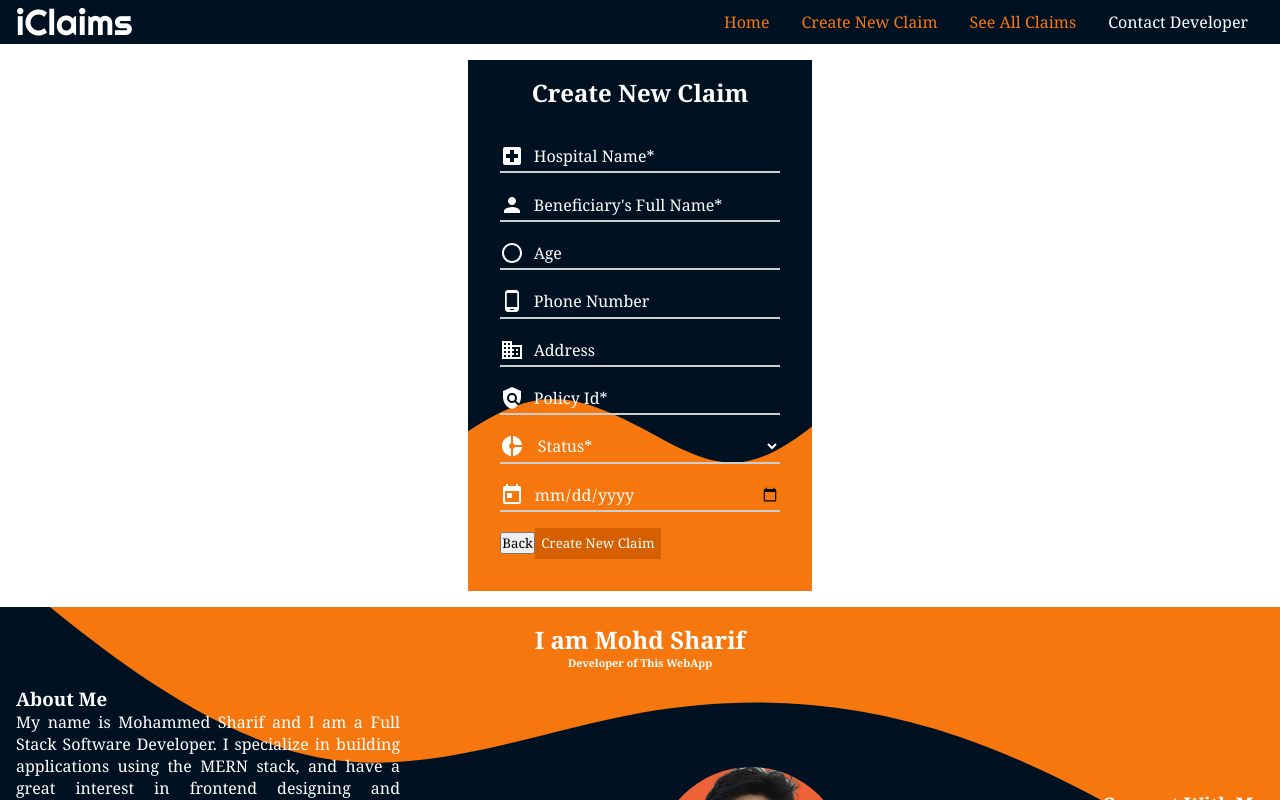
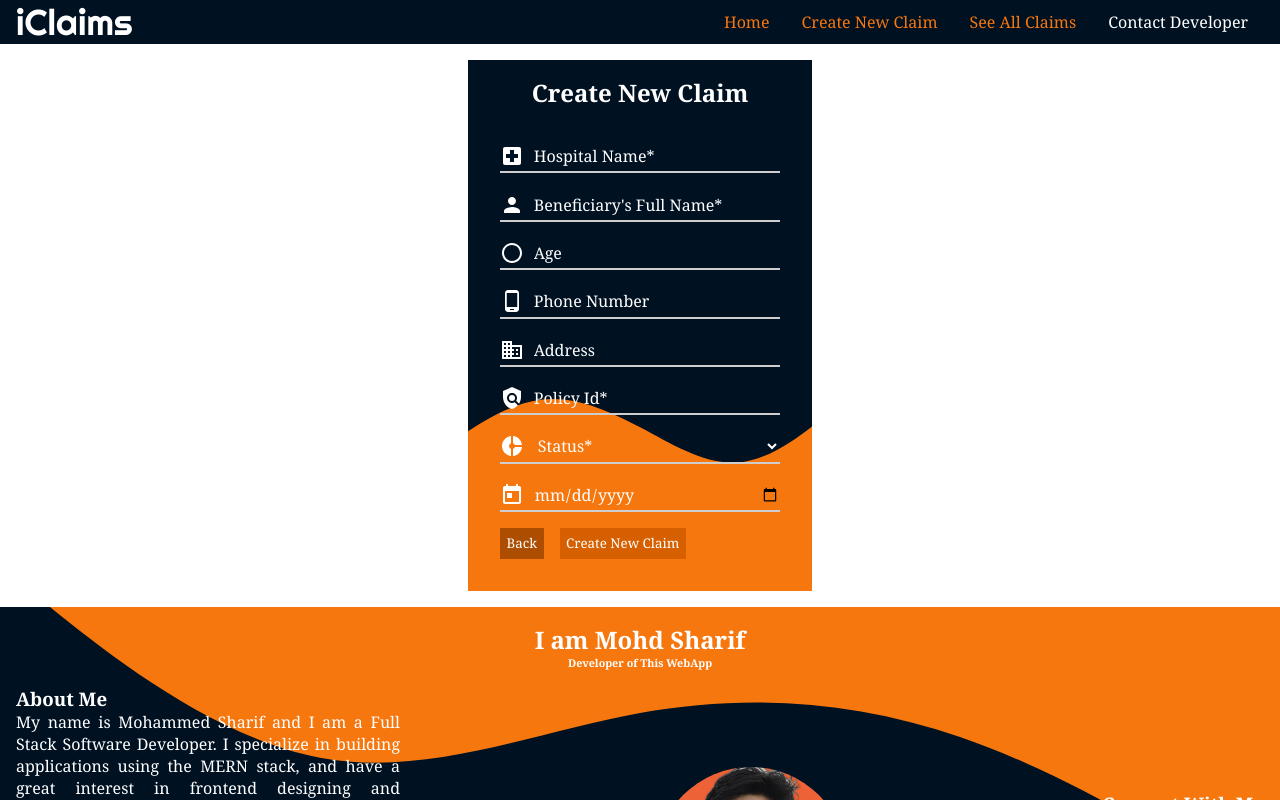
Before and after one commit to shaarifg/iclaims, a React (Create React App) app in the folder client/: page /create-claim in a window 1280 px wide. Shown: the top 800 px of the page. Built offline with nearby package versions, Linux system fonts and the light colour scheme.

Commit message:
added Back Button CSS

```diff
--- a/client/src/pages/claim/assets/createClaim.css
+++ b/client/src/pages/claim/assets/createClaim.css
@@ -70,3 +70,14 @@
 .btn:hover{
     background: #f26d00;
 }
+
+.btn_back{
+    background: #ac4d00;
+    border: none;
+    padding: .4rem;
+    cursor: pointer;
+    margin-top: 1rem;
+    color: white;
+    transition: .5s cubic-bezier(0.445, 0.05, 0.55, 0.95);
+    margin-right: 1rem;
+}
```
